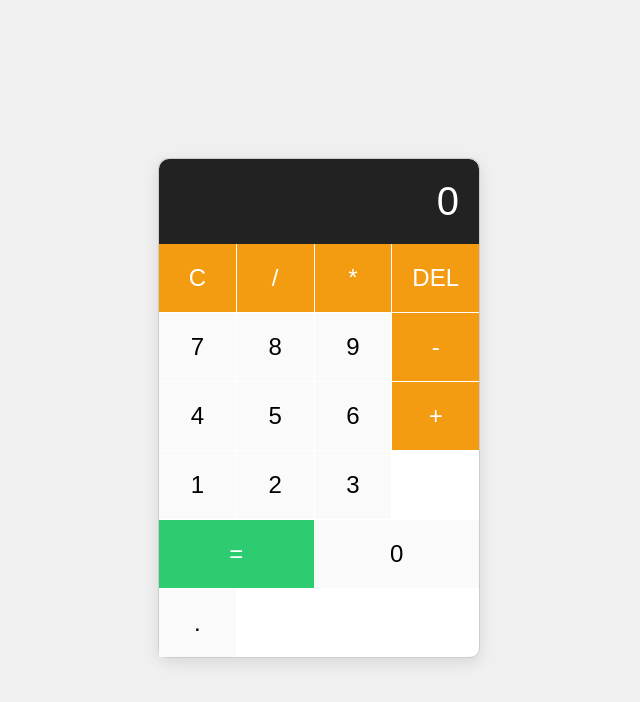
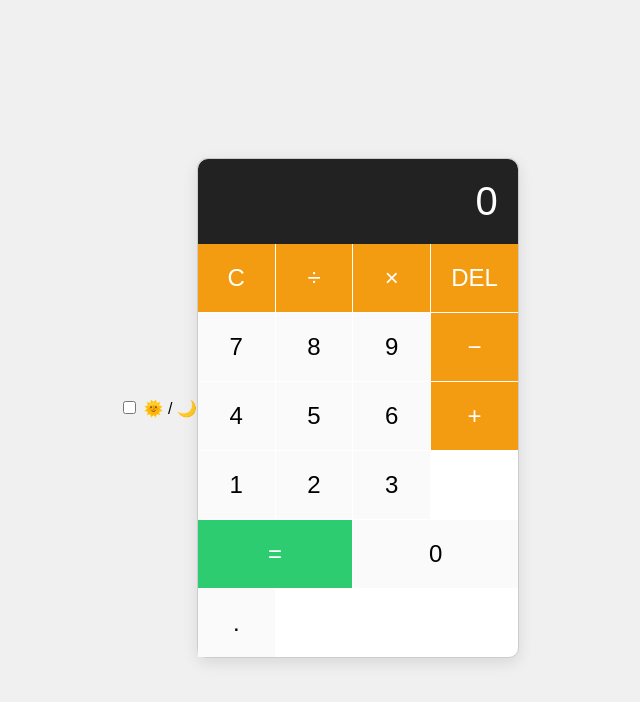
Before and after one commit to AlfieDC/Web-calculator-, a plain HTML site: page index.html in a window 1280 px wide. Shown: the whole page, without its empty margins (321-961 px from the left). Drawn offline with Linux system fonts and the light colour scheme.

Commit message:
Add theme toggle feature to calculator UI

```diff
--- a/index.html
+++ b/index.html
@@ -7,18 +7,26 @@
     <link rel="stylesheet" href="style.css">
 </head>
 <body>
+    <div class="theme-toggle">
+        <label class="switch">
+            <input type="checkbox" id="themeSwitch">
+            <span class="slider"></span>
+        </label>
+        <span class="mode-label">🌞 / 🌙</span>
+    </div>
+
     <div class="calculator">
         <div class="display" id="display">0</div>
         <div class="buttons">
             <button class="btn operator" onclick="clearDisplay()">C</button>
-            <button class="btn operator" onclick="appendCharacter('/')">/</button>
-            <button class="btn operator" onclick="appendCharacter('*')">*</button>
+            <button class="btn operator" onclick="appendCharacter('/')">÷</button>
+            <button class="btn operator" onclick="appendCharacter('*')">×</button>
             <button class="btn operator" onclick="deleteLast()">DEL</button>
 
             <button class="btn" onclick="appendCharacter('7')">7</button>
             <button class="btn" onclick="appendCharacter('8')">8</button>
             <button class="btn" onclick="appendCharacter('9')">9</button>
-            <button class="btn operator" onclick="appendCharacter('-')">-</button>
+            <button class="btn operator" onclick="appendCharacter('-')">−</button>
 
             <button class="btn" onclick="appendCharacter('4')">4</button>
             <button class="btn" onclick="appendCharacter('5')">5</button>
@@ -34,6 +42,7 @@
             <button class="btn" onclick="appendCharacter('.')">.</button>
         </div>
     </div>
+
     <script src="script.js"></script>
 </body>
 </html>
```
